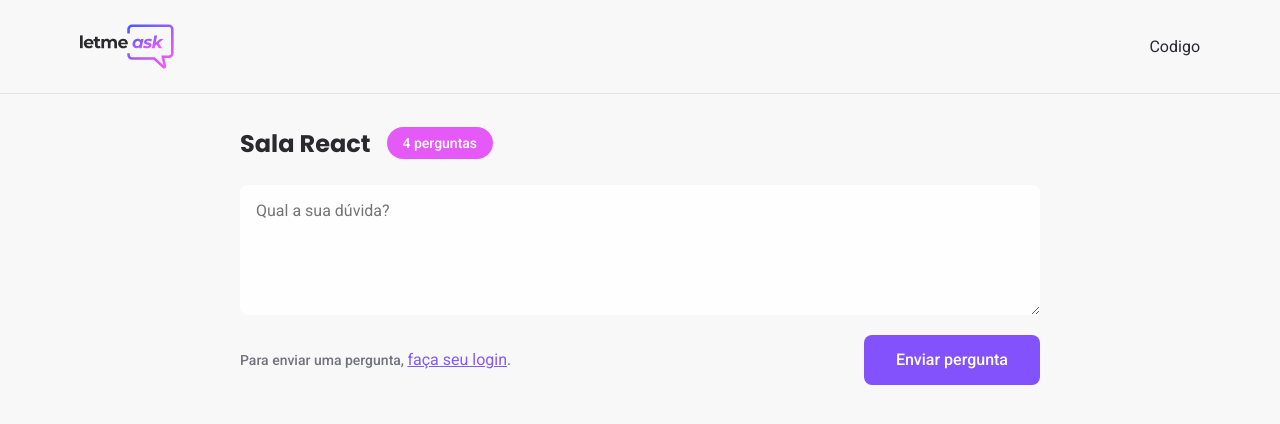
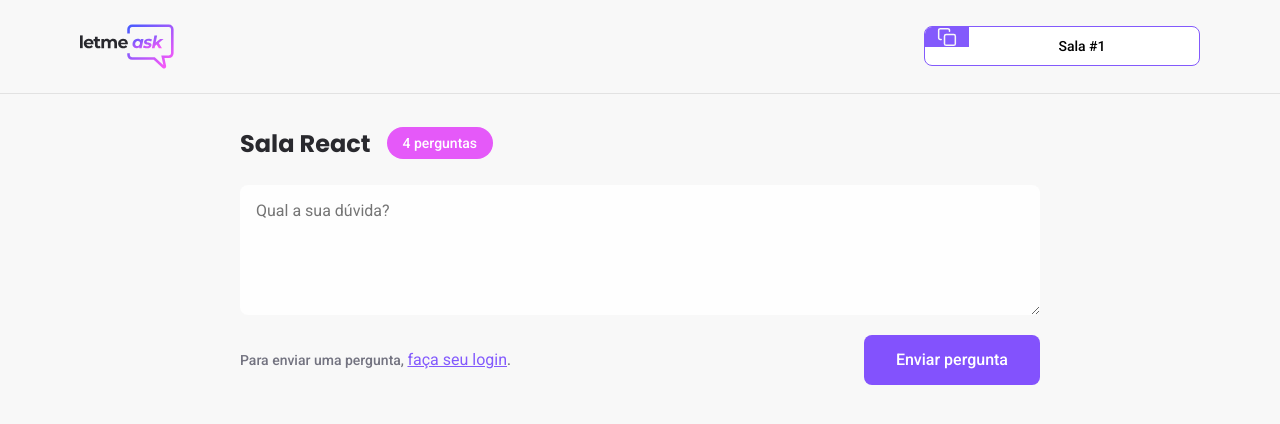
Before and after one commit to alexsolda/letmeask-NLW-Rocketseat, a React (Create React App) app: page /rooms/1 in a window 1280 px wide. Shown: the top 424 px of the page. Built offline with nearby package versions, Linux system fonts and the light colour scheme; no server answers.

Commit message:
Componente RoomCode

```diff
--- /dev/null
+++ b/src/components/RoomCode.tsx
@@ -0,0 +1,23 @@
+import copyImg from '../assets/images/copy.svg';
+
+import '../styles/room-code.scss';
+
+type RoomCodeProps = {
+    code: string;
+}
+
+export function RoomCode({code}: RoomCodeProps) {
+
+    const copyRoomCodeToClipboard = () => {
+        navigator.clipboard.writeText(code)
+    };
+
+    return (
+        <button className="room-code" onClick={copyRoomCodeToClipboard}>
+            <div>
+                <img src={copyImg} alt="Icone de copiar um texto" />
+            </div>
+            <span>Sala #{code}</span>
+        </button>
+    );
+}
--- a/src/pages/Room.tsx
+++ b/src/pages/Room.tsx
@@ -1,15 +1,25 @@
+import { useParams } from 'react-router-dom';
+
 import LogoImg from '../assets/images/logo.svg';
 import { Button } from '../components/Button';
+import { RoomCode } from '../components/RoomCode';
 
 import '../styles/room.scss';
 
+type RoomParams = {
+    id: string;
+}
+
 export function Room() {
+
+    const params = useParams<RoomParams>();
+
     return (
         <div id='page-room'>
             <header>
                 <div className="content">
                     <img src={LogoImg} alt='Logo escrito let me ask com um balão de conversa em volta' />
-                    <div>Codigo</div>
+                    <RoomCode code={params.id}/>
                 </div>
             </header>
 
--- /dev/null
+++ b/src/styles/room-code.scss
@@ -0,0 +1,29 @@
+.room-code {
+    height: 40px;
+    border-radius: 8px;
+    overflow: hidden;
+
+    background-color: #FFF;
+    border: 1px solid #835afc;
+    cursor: pointer;
+
+    display: flex;
+
+    div {
+        background-color: #835afc;
+        padding: 0 12px;
+        display: flex;
+        justify-content: center;
+        align-items: center;
+    }
+
+    span {
+        display: block;
+        align-self: center;
+        flex: 1;
+        padding: 0 16px 0 12px;
+        width: 230px;
+        font-size: 14px;
+        font-weight: 500;
+    }
+}
```
